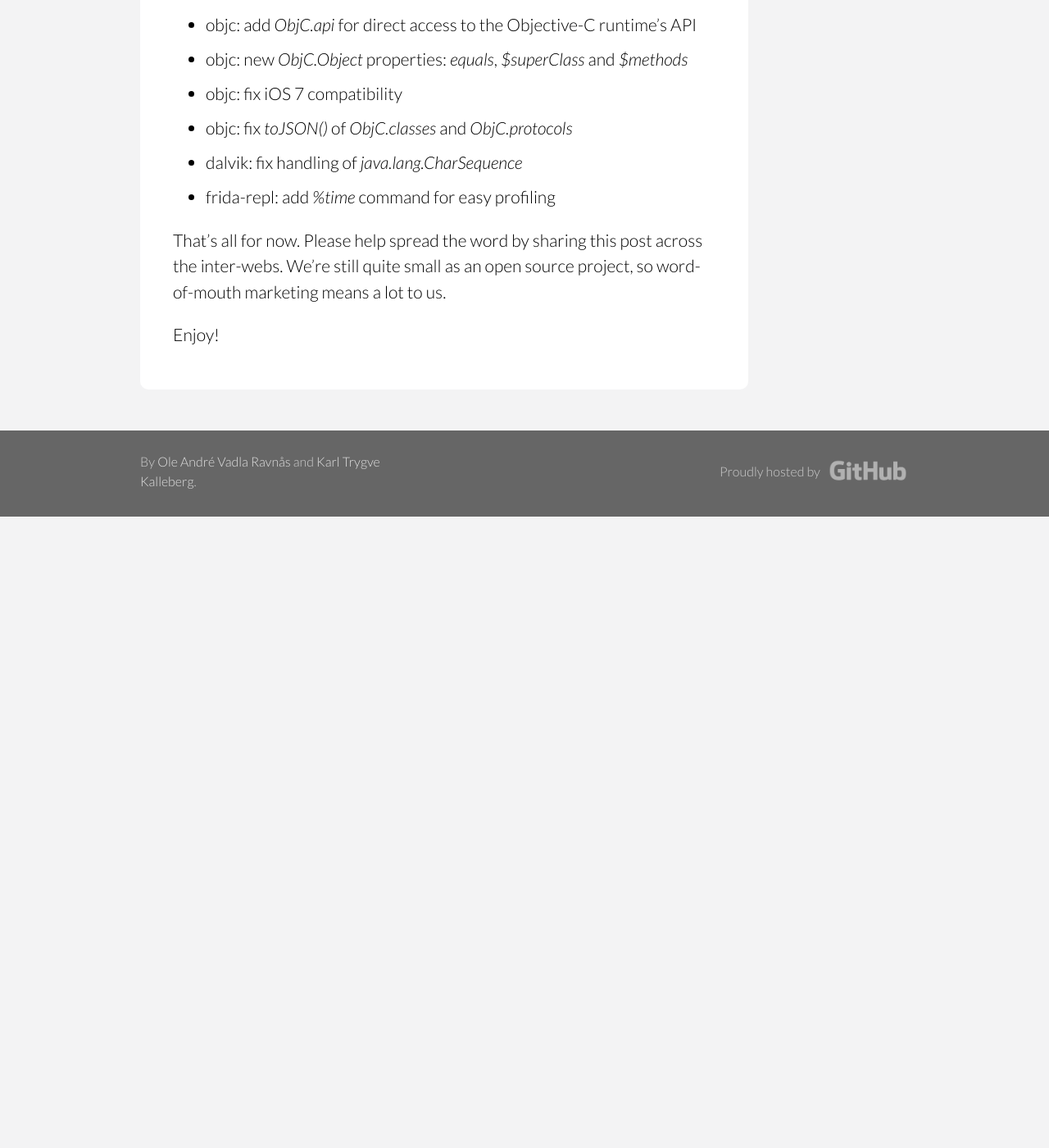
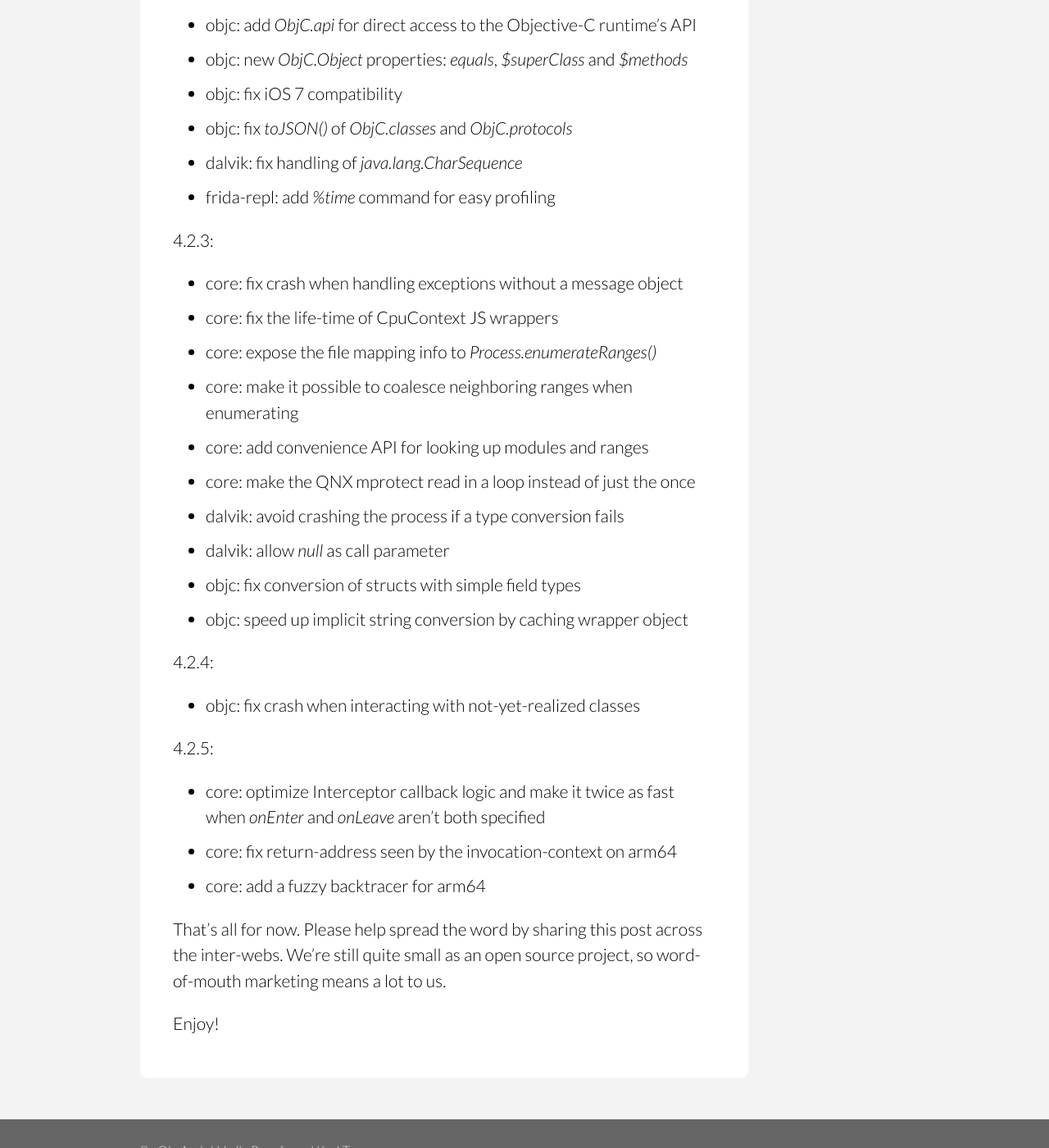
Before and after one commit to frida/frida-website, a Jekyll site: the page built from _posts/2015-06-18-frida-4-2-released.markdown, in a window 1280 px wide and 1400 px high, scrolled down 3327 px. Shown: the whole window at 82% size. Built offline with Jekyll 4.4.1, drawn with Linux system fonts in a browser that asks for light colours; some web fonts are replaced; before the commit the page ends 3957 px from its top, so only the background shows below that.

Commit message:
Add summary of changes in recent micro-releases

```diff
--- a/_posts/2015-06-18-frida-4-2-released.markdown
+++ b/_posts/2015-06-18-frida-4-2-released.markdown
@@ -115,6 +115,30 @@ So let's run quickly through all the changes:
 - dalvik: fix handling of *java.lang.CharSequence*
 - frida-repl: add *%time* command for easy profiling
 
+4.2.3:
+
+- core: fix crash when handling exceptions without a message object
+- core: fix the life-time of CpuContext JS wrappers
+- core: expose the file mapping info to *Process.enumerateRanges()*
+- core: make it possible to coalesce neighboring ranges when enumerating
+- core: add convenience API for looking up modules and ranges
+- core: make the QNX mprotect read in a loop instead of just the once
+- dalvik: avoid crashing the process if a type conversion fails
+- dalvik: allow *null* as call parameter
+- objc: fix conversion of structs with simple field types
+- objc: speed up implicit string conversion by caching wrapper object
+
+4.2.4:
+
+- objc: fix crash when interacting with not-yet-realized classes
+
+4.2.5:
+
+- core: optimize Interceptor callback logic and make it twice as fast when
+        *onEnter* and *onLeave* aren't both specified
+- core: fix return-address seen by the invocation-context on arm64
+- core: add a fuzzy backtracer for arm64
+
 That's all for now. Please help spread the word by sharing this post across
 the inter-webs. We're still quite small as an open source project, so
 word-of-mouth marketing means a lot to us.
```
